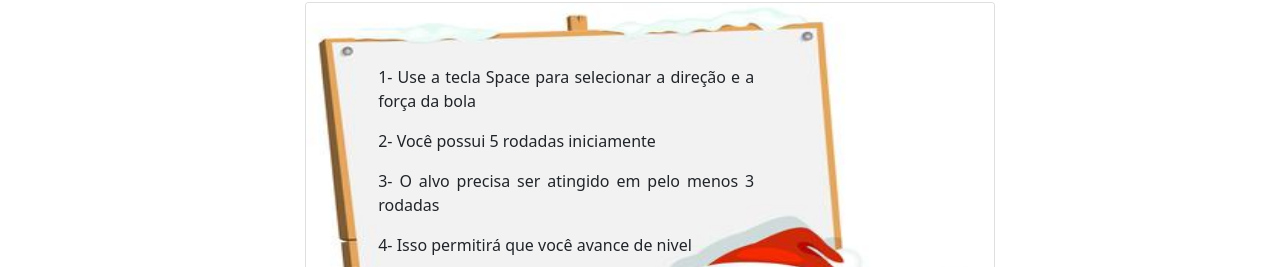
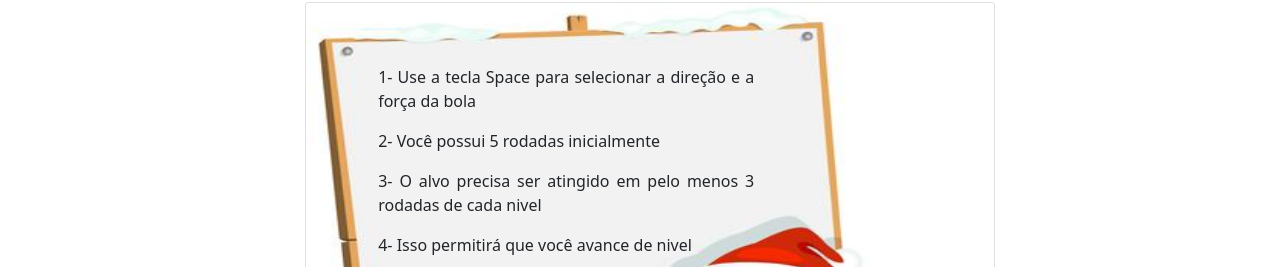
Before and after one commit to alison-paulino/tiro-ao-alvo, a plain HTML site: page index.html in a window 1280 px wide. Shown: the part 624-891 px from the top of the page. Drawn offline with nearby package versions, Linux system fonts and the light colour scheme.

Commit message:
correção das regras

```diff
--- a/index.html
+++ b/index.html
@@ -61,8 +61,8 @@
             <div class="row">
              <div class="card-body text-black  ">
                <p class="card-text"> 1- Use a tecla Space para selecionar a direção e a força da bola</p>
-               <p class="card-text"> 2- Você possui 5 rodadas iniciamente</p>
-               <p class="card-text"> 3- O alvo precisa ser atingido em pelo menos 3 rodadas</p>
+               <p class="card-text"> 2- Você possui 5 rodadas inicialmente</p>
+               <p class="card-text"> 3- O alvo precisa ser atingido em pelo menos 3 rodadas de cada nivel</p>
                <p class="card-text"> 4- Isso permitirá que você avance de nivel</p>
                <p class="card-text"> 5- A cada nivel o Alvo ficará mais rapido</p>
              </div>
```
